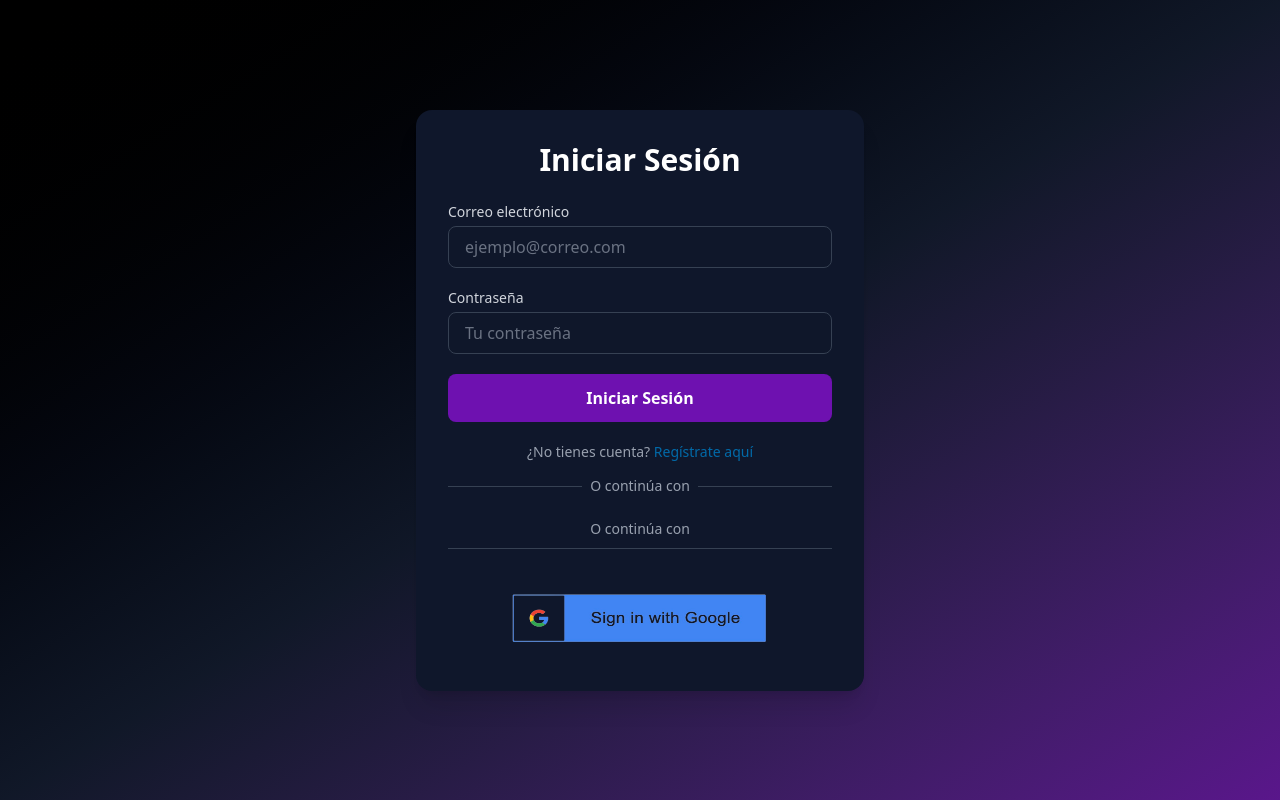
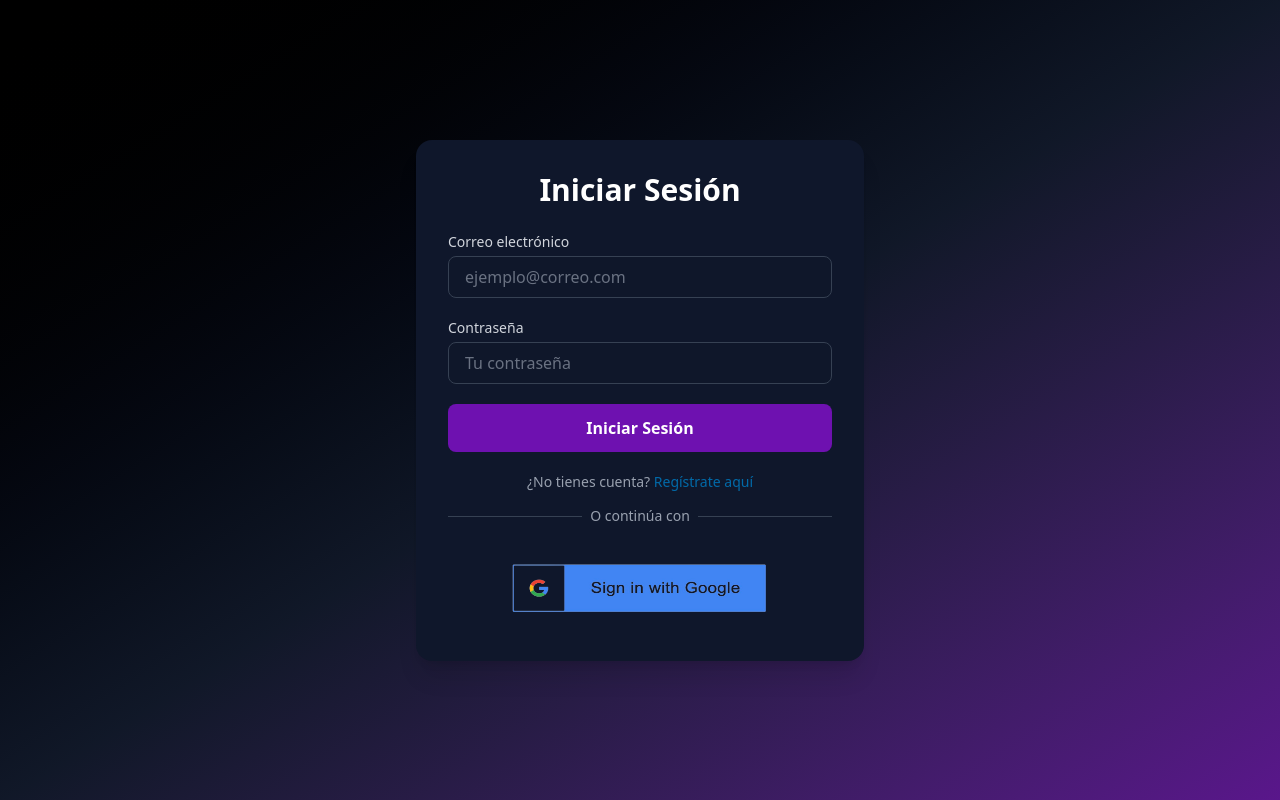
Before and after one commit to edwinvg99/spotify-TDEA, a React (Vite) app: page /login in a window 1280 px wide. Built offline with nearby package versions, Linux system fonts and the light colour scheme; no server answers.

Commit message:
docs: cambio en la documentacion del readme

```diff
--- a/src/components/auth/AuthApp/signInGoogleApp.jsx
+++ b/src/components/auth/AuthApp/signInGoogleApp.jsx
@@ -27,16 +27,7 @@
 
   return (
     <div className="mt-8">
-      <div className="relative">
-        <div className="absolute inset-0 flex items-center">
-          <div className="w-full border-t border-gray-700"></div>
-        </div>
-        <div className="relative flex justify-center text-sm">
-          <span className="pb-10 text-gray-400 ">
-            O continúa con
-          </span>
-        </div>
-      </div>
+
 
       <div
         onClick={googleLogin}
```
Also changed, not shown: 1 other file (tests, documents, lock files or other folders).
